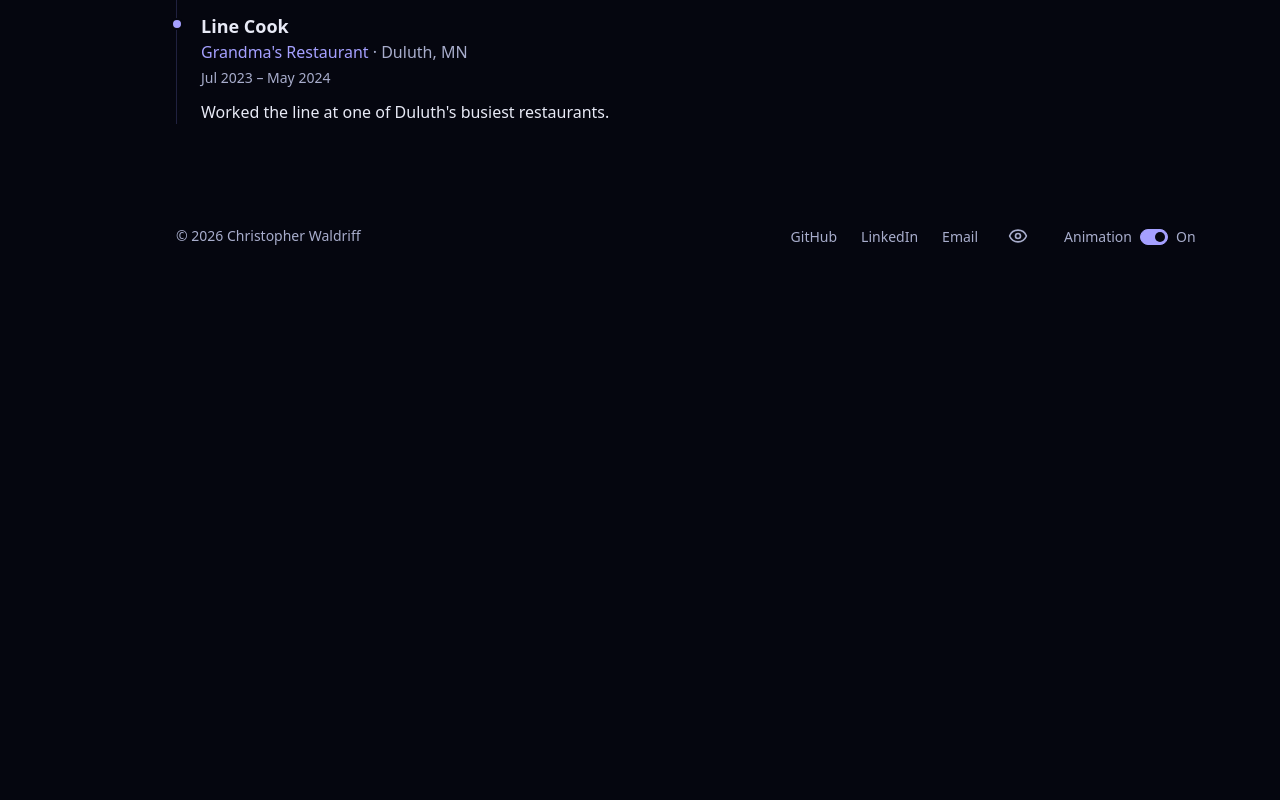
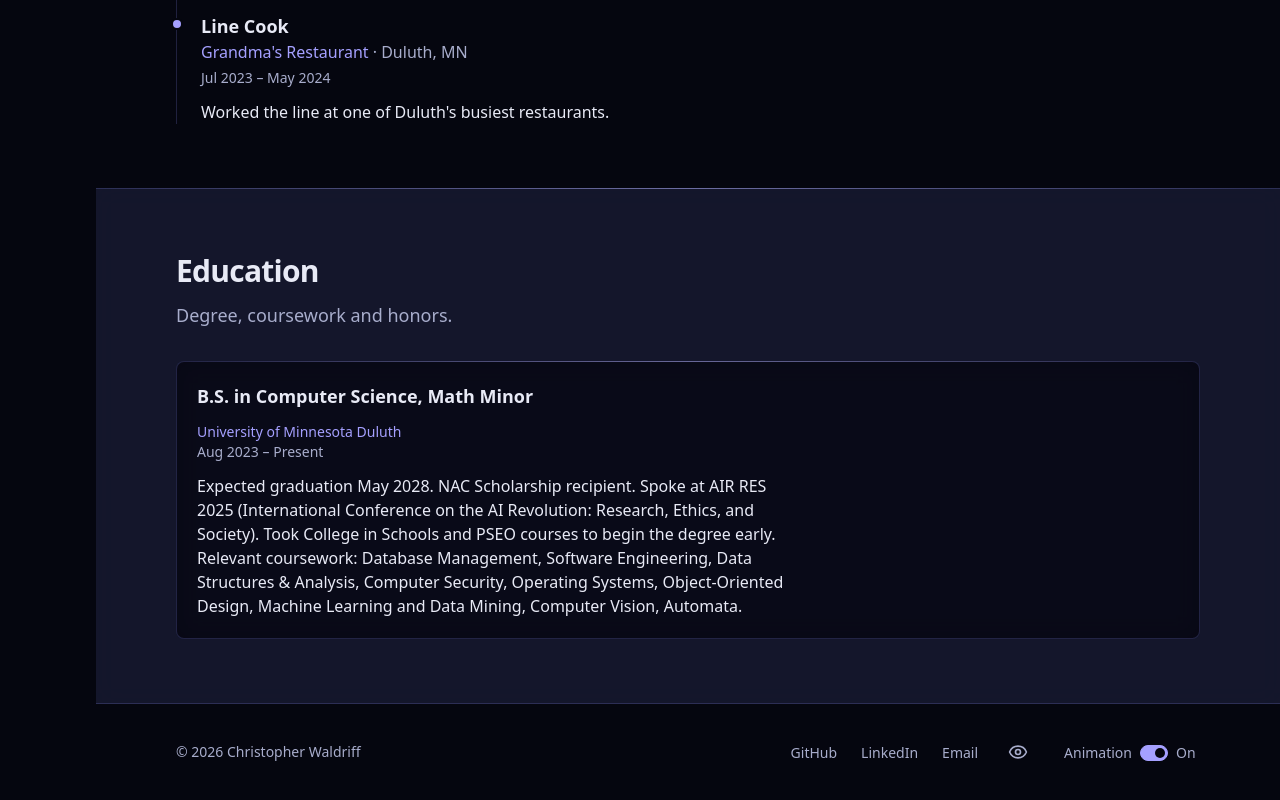
Before and after one commit to Noctrom/agentBuildWebsite, a React (Vite) app: page /about in a window 1280 px wide. Shown: the part 1280-2080 px from the top of the page. Before the commit the page ends 1564 px from the top, so only its background shows below. Built offline with nearby package versions, Linux system fonts and the light colour scheme.

Commit message:
V0.70: Education section on the About page
Co-Authored-By: Claude Opus 5.5 <noreply@anthropic.com>

```diff
--- a/src/content/pages/about.ts
+++ b/src/content/pages/about.ts
@@ -1,5 +1,6 @@
 // UI copy for the About page (/about). The bio comes from
-// `profile` (profile.ts), the lists from `skills` and `experience`.
+// `profile` (profile.ts), the lists from `skills`, `experience` and
+// `education`.
 
 import type { PageMetaCopy } from '../types'
 
@@ -12,6 +13,8 @@ export interface AboutPageCopy {
   skillsIntro: string
   experienceTitle: string
   experienceIntro: string
+  educationTitle: string
+  educationIntro: string
 }
 
 export const aboutPage: AboutPageCopy = {
@@ -25,4 +28,6 @@ export const aboutPage: AboutPageCopy = {
   skillsIntro: 'Languages and tools I work with.',
   experienceTitle: 'Experience',
   experienceIntro: "Where I've worked, most recent first.",
+  educationTitle: 'Education',
+  educationIntro: 'Degree, coursework and honors.',
 }
--- a/src/pages/About.tsx
+++ b/src/pages/About.tsx
@@ -1,5 +1,13 @@
-import { PageMeta, Section, Tag } from '../components/ui'
-import { aboutPage, experience, formatYearMonth, profile, sharedLabels, skills } from '../content'
+import { Card, PageMeta, Section, Tag } from '../components/ui'
+import {
+  aboutPage,
+  education,
+  experience,
+  formatYearMonth,
+  profile,
+  sharedLabels,
+  skills,
+} from '../content'
 
 export default function About() {
   return (
@@ -57,6 +65,36 @@ export default function About() {
           ))}
         </ol>
       </Section>
+
+      <Section title={aboutPage.educationTitle} intro={aboutPage.educationIntro} tone="surface">
+        <ol className="space-y-6">
+          {education.map((entry) => (
+            <li key={entry.id}>
+              <Card
+                tone="bg"
+                title={entry.degree}
+                description={
+                  <>
+                    <p className="font-medium text-accent">{entry.institution}</p>
+                    <p className="text-sm text-muted">
+                      <time dateTime={entry.start}>{formatYearMonth(entry.start)}</time>
+                      {' – '}
+                      {entry.end === null ? (
+                        sharedLabels.present
+                      ) : (
+                        <time dateTime={entry.end}>{formatYearMonth(entry.end)}</time>
+                      )}
+                    </p>
+                    {entry.details && (
+                      <p className="mt-3 max-w-prose text-base text-fg">{entry.details}</p>
+                    )}
+                  </>
+                }
+              />
+            </li>
+          ))}
+        </ol>
+      </Section>
     </>
   )
 }
```
